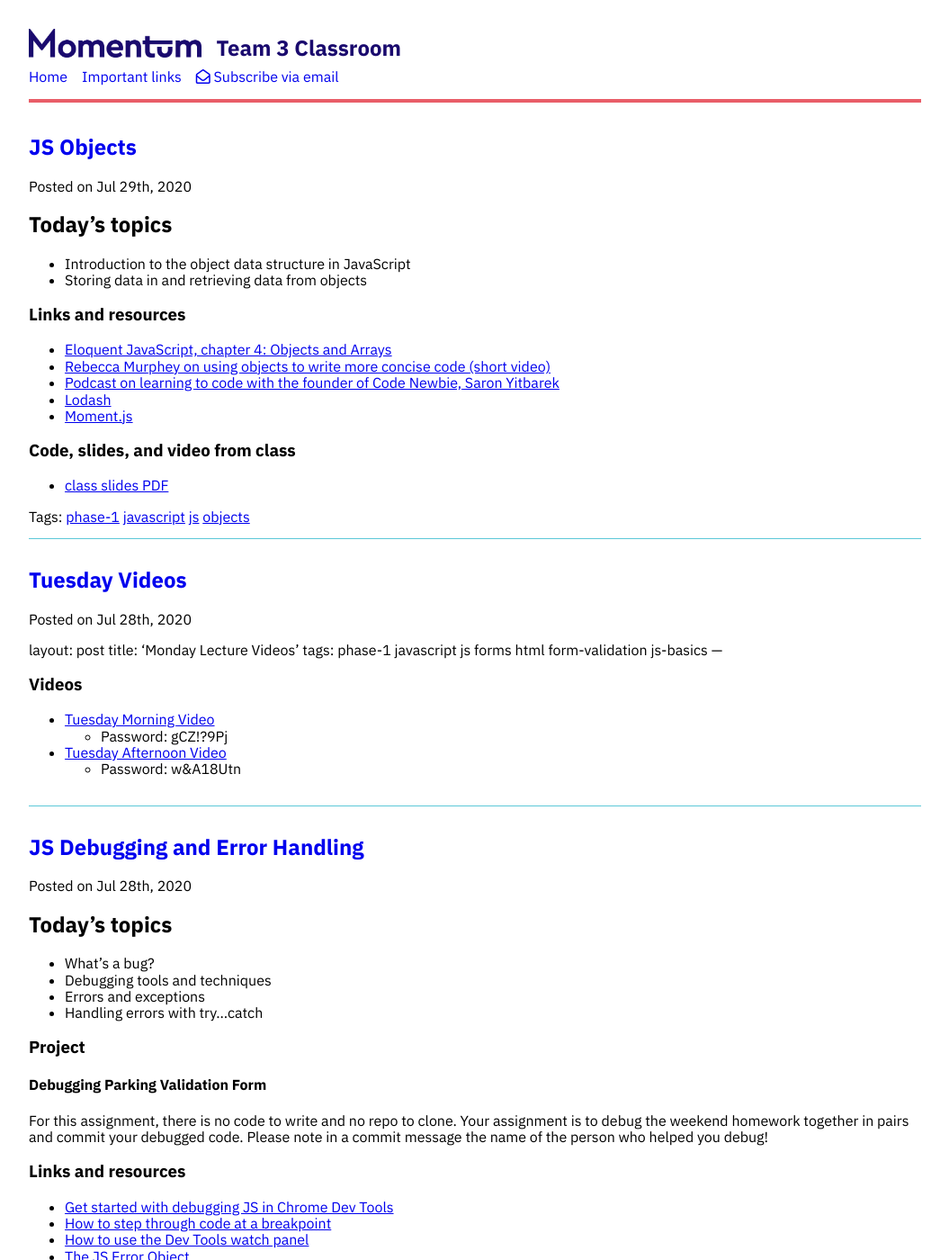
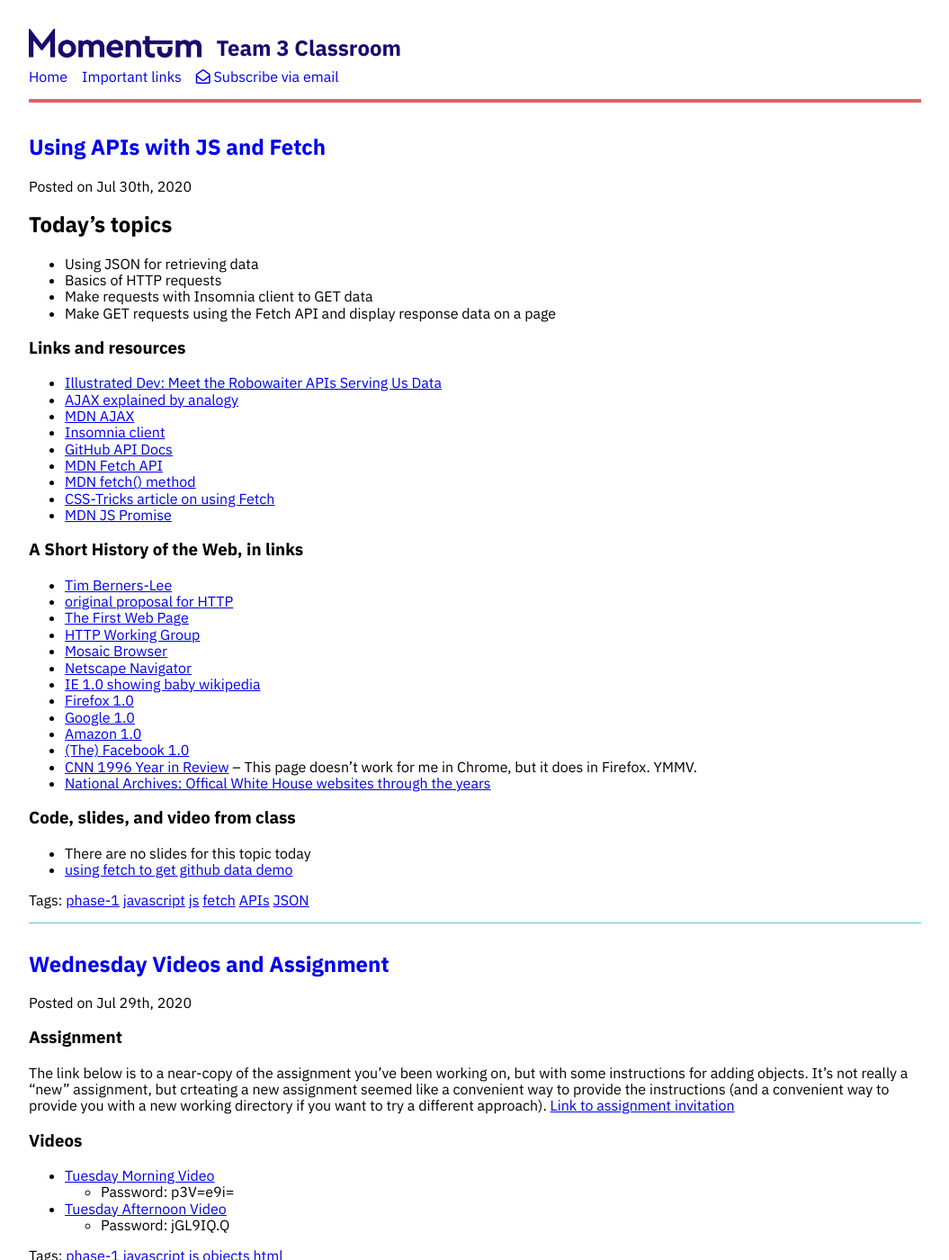
Before and after one commit to momentum-team-3/momentum-team-3.github.io, a Jekyll site: the page built from index.html, in a window 1280 px wide and 1400 px high. Shown: the whole window at 90% size, without its empty margins (112-1167 px from the left). Built offline with Jekyll 4.4.1, drawn with Linux system fonts in a browser that asks for light colours; nearby versions of some CDN libraries; the list of posts is cut into pages by our own code; some of the changed text lies outside the part shown.

Commit message:
new posts

```diff
--- /dev/null
+++ b/_posts/2020-07-29-videos-and-assignment-instructions.md
@@ -0,0 +1,16 @@
+---
+layout: post
+title: 'Wednesday Videos and Assignment'
+tags: phase-1 javascript js objects html
+---
+
+### Assignment
+The link below is to a near-copy of the assignment you've been working on, but with some instructions for adding objects. It's not really a "new" assignment, but crteating a new assignment seemed like a convenient way to provide the instructions (and a convenient way to provide you with a new working directory if you want to try a different approach).
+[Link to assignment invitation](https://classroom.github.com/a/hNcr8H9h)
+
+
+### Videos
+- [Tuesday Morning Video](https://us02web.zoom.us/rec/share/6s9IDZXh2VNOHqfkwWzuX5UGQYPPT6a81SYd-vtezkmz44Dv0nMqrcG3DFQljtWp)
+  - Password: p3V=e9i=
+- [Tuesday Afternoon Video](https://us02web.zoom.us/rec/share/6JNqA4DazGBOaaPEs2vRBPcMAZa4eaa8hiJN8qVeyUdJQCoF4bCn54BrW6Yi7IKb)
+  - Password: jGL9IQ.Q
--- /dev/null
+++ b/_posts/2020-07-30-js-apis.md
@@ -0,0 +1,45 @@
+---
+layout: post
+title: Using APIs with JS and Fetch
+tags: phase-1 javascript js fetch APIs JSON
+---
+
+## Today's topics
+
+- Using JSON for retrieving data
+- Basics of HTTP requests
+- Make requests with Insomnia client to GET data
+- Make GET requests using the Fetch API and display response data on a page
+
+### Links and resources
+
+- [Illustrated Dev: Meet the Robowaiter APIs Serving Us Data](https://illustrated.dev/api)
+- [AJAX explained by analogy](https://blog.codeanalogies.com/2018/01/15/ajax-basics-explained-by-working-at-a-fast-food-restaurant/)
+- [MDN AJAX](https://developer.mozilla.org/en-US/docs/Web/Guide/AJAX)
+- [Insomnia client](https://support.insomnia.rest/article/11-getting-started)
+- [GitHub API Docs](https://developer.github.com/v3/)
+- [MDN Fetch API](https://developer.mozilla.org/en-US/docs/Web/API/Fetch_API)
+- [MDN fetch() method](https://developer.mozilla.org/en-US/docs/Web/API/WindowOrWorkerGlobalScope/fetch)
+- [CSS-Tricks article on using Fetch](https://css-tricks.com/using-fetch/)
+- [MDN JS Promise](https://developer.mozilla.org/en-US/docs/Web/JavaScript/Reference/Global_Objects/Promise)
+
+### A Short History of the Web, in links
+
+- [Tim Berners-Lee](https://en.wikipedia.org/wiki/Tim_Berners-Lee)
+- [original proposal for HTTP](https://www.w3.org/History/1989/proposal.htm)
+- [The First Web Page](http://www.ibiblio.org/pjones/old.page.htm)
+- [HTTP Working Group](https://datatracker.ietf.org/wg/httpbis/charter)
+- [Mosaic Browser](http://history-computer.com/Internet/images/mosaic_beta.jpg)
+- [Netscape Navigator](https://images.pcworld.com/reviews/graphics/130207-01_NetscapeNavigator_b.jpg)
+- [IE 1.0 showing baby wikipedia](https://statetechmagazine.com/sites/default/files/uploads/internet_explorer_1.0.png)
+- [Firefox 1.0](https://upload.wikimedia.org/wikipedia/commons/6/65/Mozilla_Firefox_1.0_front_page_screenshot.png)
+- [Google 1.0](http://image.excite.co.uk/digitaledge/guide/safari-default-43517-0.jpg)
+- [Amazon 1.0](http://i.dailymail.co.uk/i/pix/2012/01/18/article-2088445-0F82815A00000578-513_634x413.jpg)
+- [(The) Facebook 1.0](https://i.pinimg.com/originals/f6/1a/17/f61a17df947dde678c5bf501e1b5a5bd.png)
+- [CNN 1996 Year in Review](http://www.cnn.com/EVENTS/1996/year.in.review/) -- This page doesn't work for me in Chrome, but it does in Firefox. YMMV.
+- [National Archives: Offical White House websites through the years](https://www.archives.gov/presidential-libraries/archived-website)
+
+### Code, slides, and video from class
+
+- There are no slides for this topic today
+- [using fetch to get github data demo](https://github.com/momentum-team-2/examples/tree/master/ajax-github-api)
```
Also changed, not shown: _posts/2020-07-27-monday-videos.md (line endings or trailing spaces).
